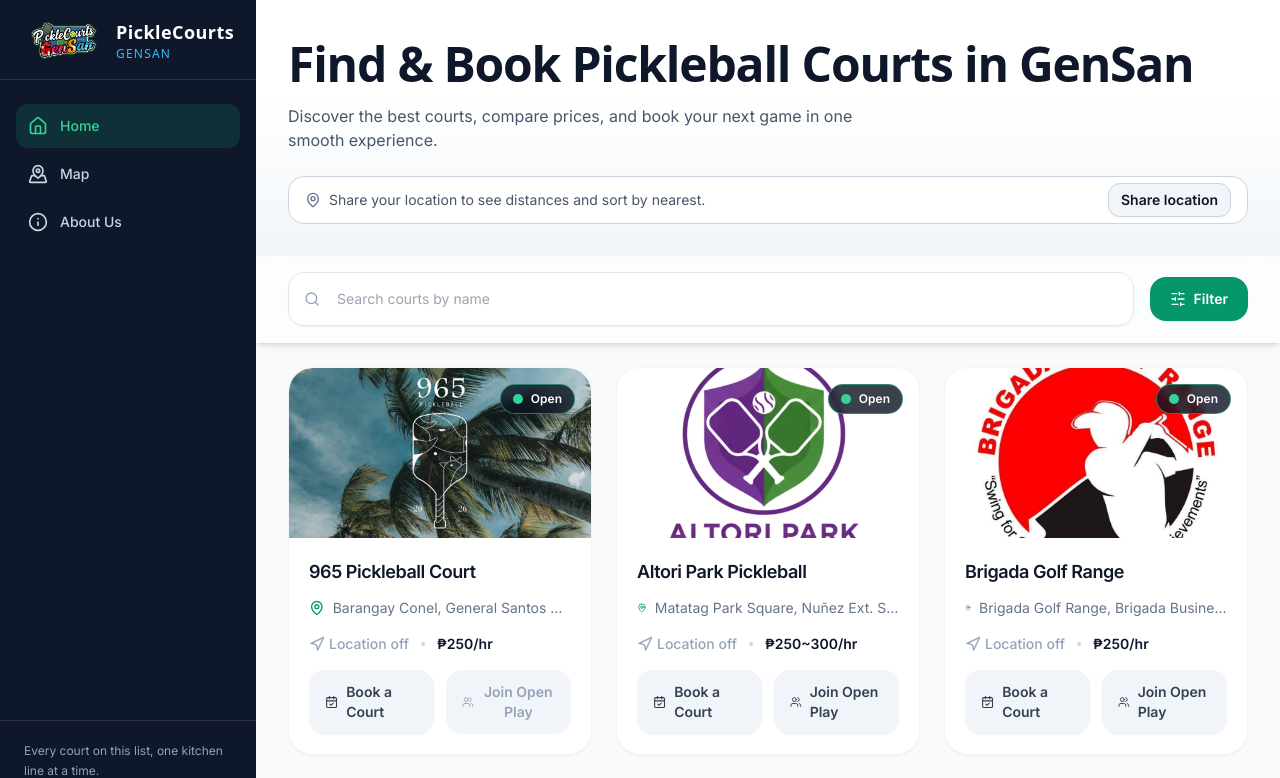
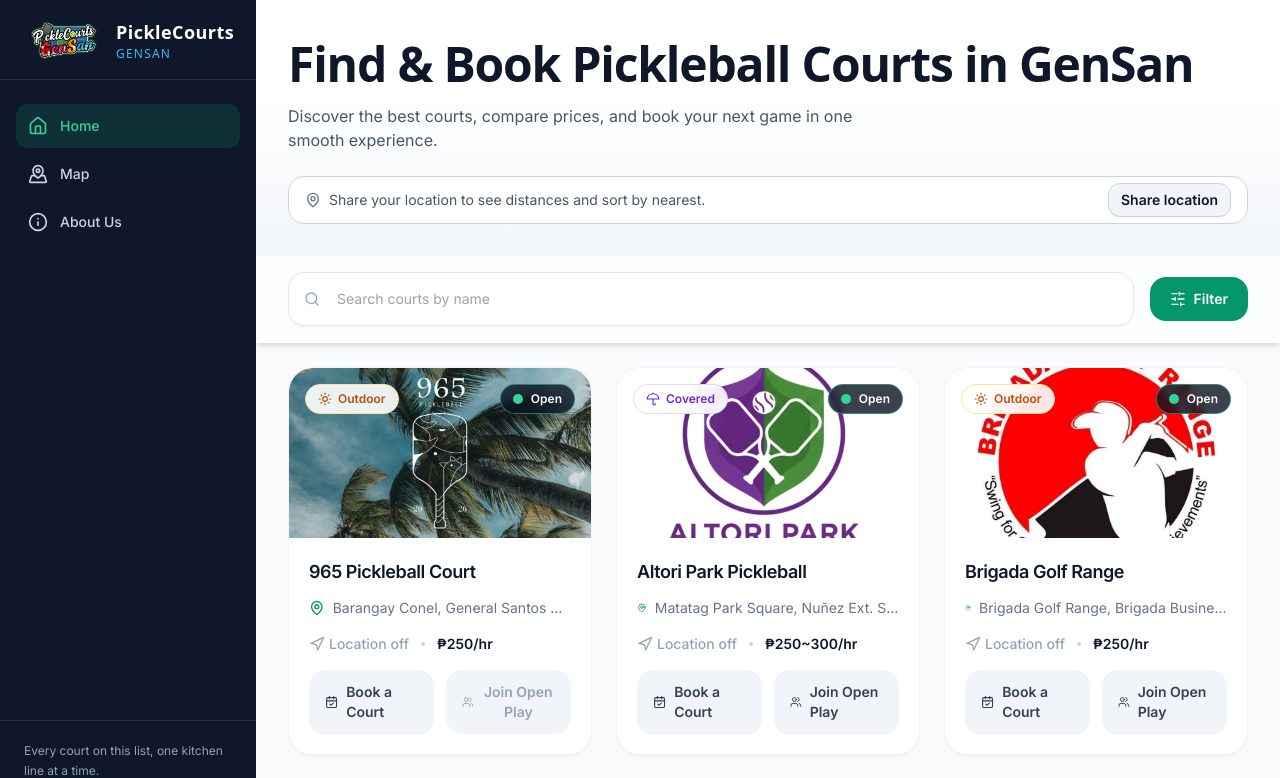
Before and after one commit to Keeeeo/PickleCourtsGensan, a React (Vite) app: page / in a window 1280 px wide. Shown: the top 778 px of the page. Built offline with nearby package versions, Linux system fonts and the light colour scheme; no server answers; grey boxes are pictures that could not be loaded.

Commit message:
UPDATE: Courtcard Environment

```diff
--- a/src/components/CourtCard.jsx
+++ b/src/components/CourtCard.jsx
@@ -4,6 +4,7 @@
 import { formatDistance } from '../utils/haversine'
 import { isCourtOpen } from '../utils/courtStatus'
 import { formatPriceRange } from '../utils/price'
+import { getCourtEnvironment } from '../utils/CourtEnvironment'
 
 export default function CourtCard({ court, distanceKm, locationStatus }) {
   const [hasImageError, setHasImageError] = useState(false)
@@ -11,6 +12,7 @@
   const bookingUrl = court.booking?.url
   const externalTarget = bookingUrl?.startsWith('tel:') ? undefined : '_blank'
   const externalRel = externalTarget ? 'noreferrer' : undefined
+  const environment = getCourtEnvironment(court)
 
   return (
     <div className="group overflow-hidden rounded-3xl border border-slate-100 bg-white shadow-sm transition-all duration-200 hover:-translate-y-1 hover:shadow-xl">
@@ -39,6 +41,15 @@
           <span className={`h-2.5 w-2.5 rounded-full ${isOpen ? 'bg-emerald-400' : 'bg-slate-400'}`} />
           {isOpen ? 'Open' : 'Closed'}
         </span>
+
+        {environment && (
+          <span
+            className={`absolute left-4 top-4 inline-flex items-center gap-1.5 rounded-full border bg-white/90 px-3 py-1.5 text-xs font-semibold backdrop-blur-sm ${environment.badgeClass}`}
+          >
+            <environment.icon className="h-3.5 w-3.5" />
+            {environment.shortLabel}
+          </span>
+        )}
       </div>
 
       <div className="flex flex-col gap-4 p-5">
```
